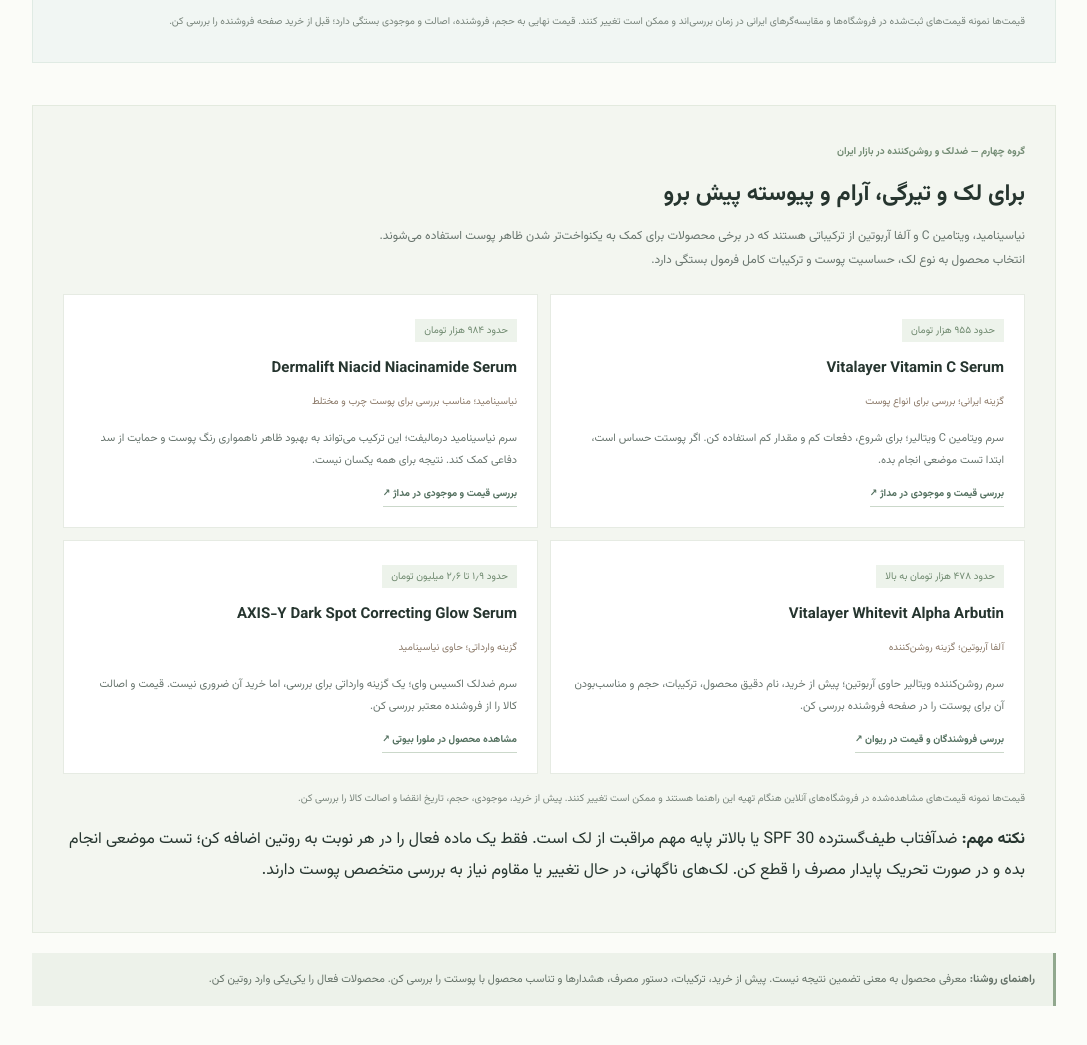
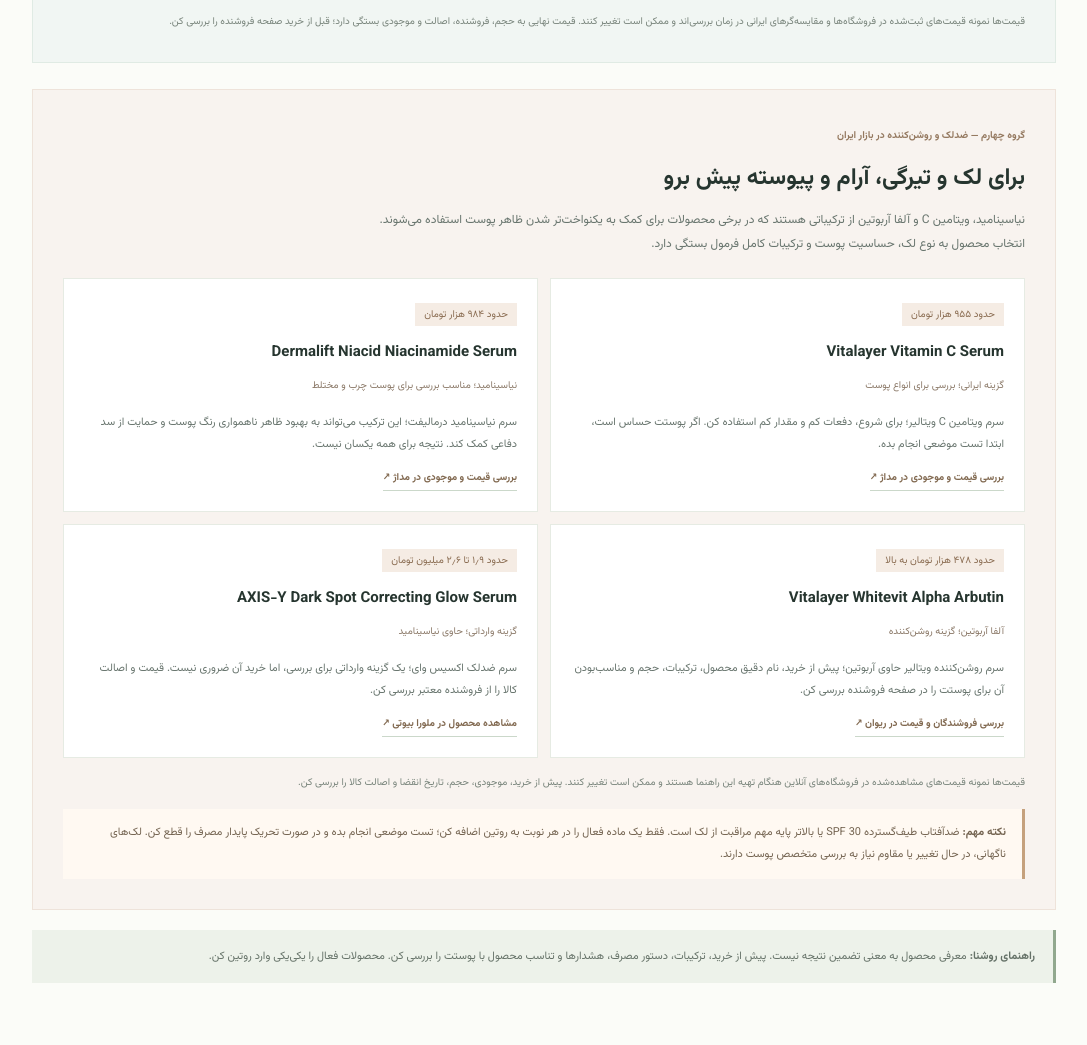
Before and after one commit to god2018n-max/skin_rejuvention, a plain HTML site: page index.html in a window 1280 px wide. Shown: the part 5621-6666 px from the top of the page, without its empty margins (96-1183 px from the left). Drawn offline with Linux system fonts and the light colour scheme.

Commit message:
Style brightening product guide

```diff
--- a/styles.css
+++ b/styles.css
@@ -45,3 +45,11 @@
 .hydration-guide .mini-kicker{color:#668779}
 .hydration-guide .cleanser-price{background:#e8f1ec;color:#557968}
 .hydration-guide .cleanser-item a{color:#557968}
+
+
+/* Brightening and dark-spot guide */
+.brightening-guide{margin-top:26px;background:#f8f3ef;border-color:#eee3da}
+.brightening-guide .mini-kicker{color:#94785f}
+.brightening-guide .cleanser-price{background:#f5ece4;color:#896b50}
+.brightening-guide .cleanser-item a{color:#80684f}
+.brightening-safety{margin:16px 0 0;padding:13px 16px;background:#fff9f2;border-right:3px solid #c5a17d;color:#746451;font-size:11px;line-height:2}
```
